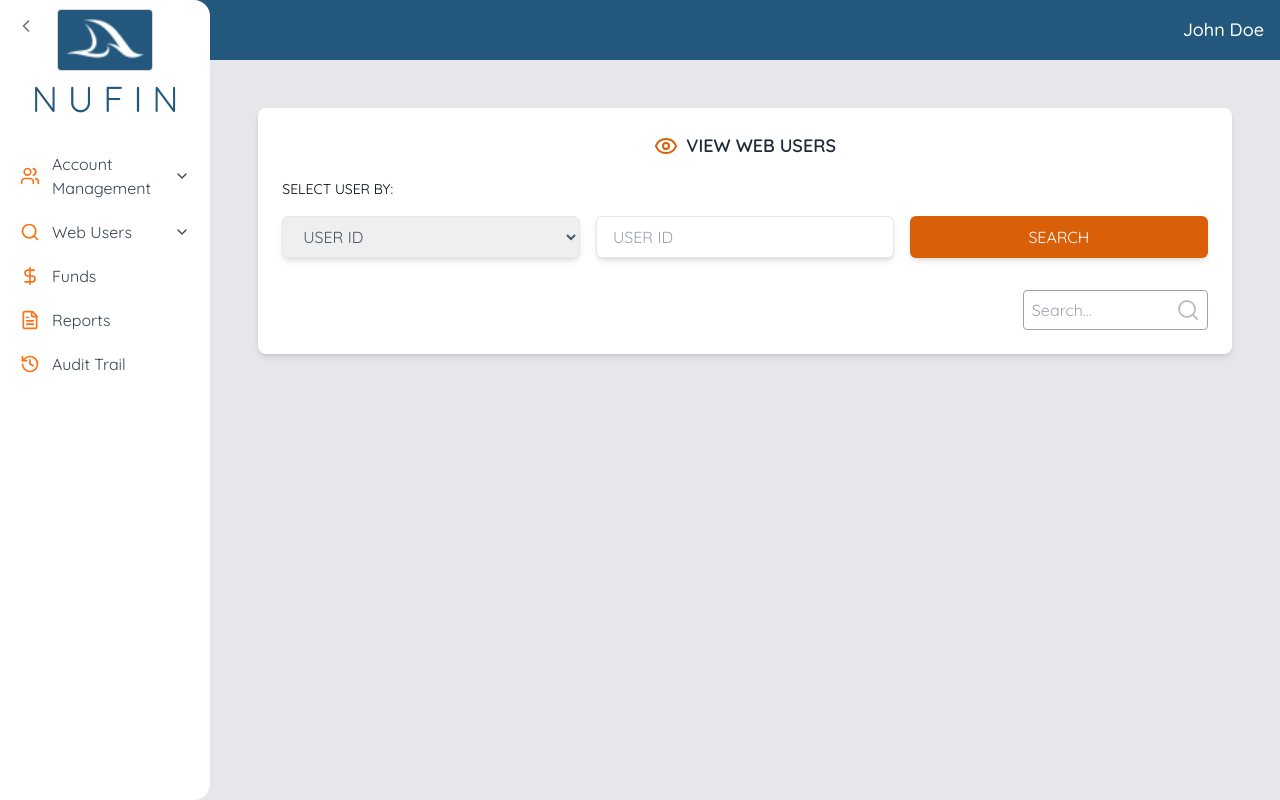
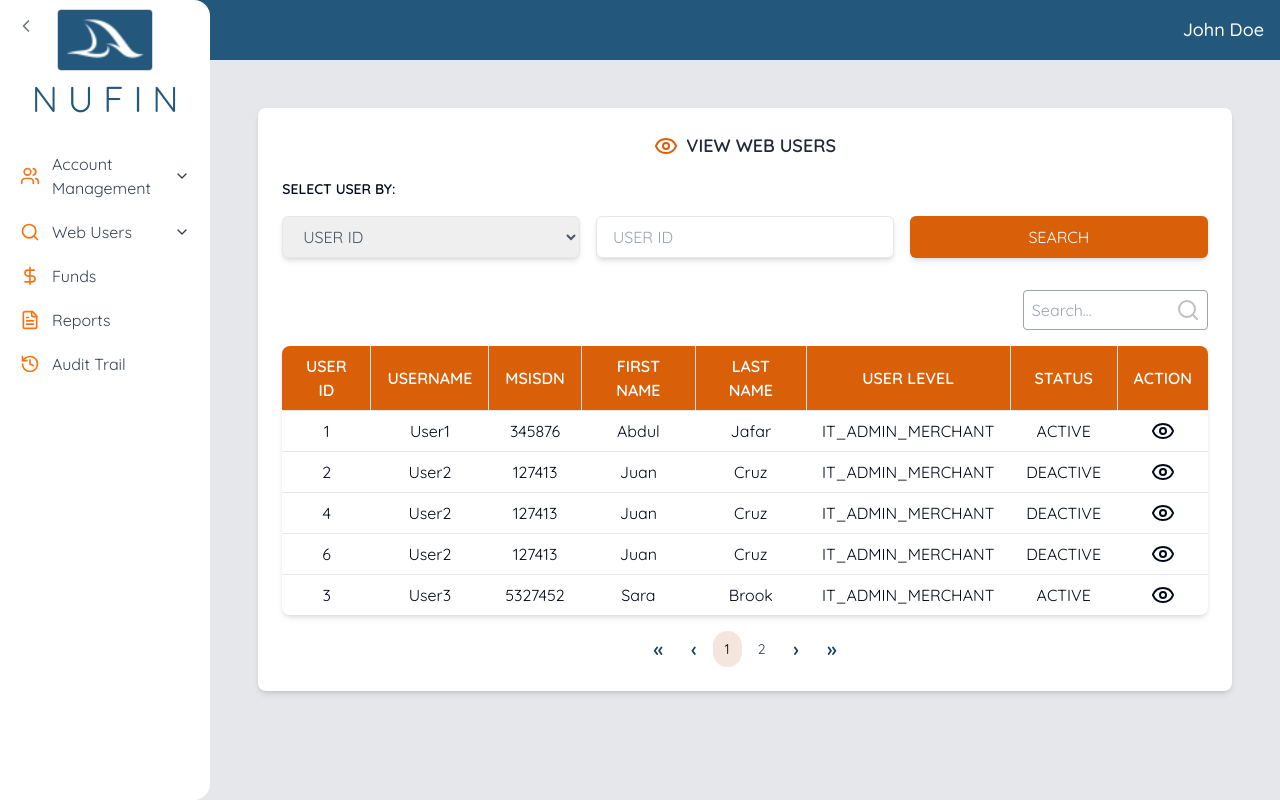
Before and after one commit to JayrTlcfzc/MerchantGUI, a React (Vite) app: page /web-users/view-web-users in a window 1280 px wide. Built offline with nearby package versions, Linux system fonts and the light colour scheme.

Commit message:
Update viewWebUsers.jsx

```diff
--- a/src/pages/WebUsers/viewWebUsers.jsx
+++ b/src/pages/WebUsers/viewWebUsers.jsx
@@ -5,10 +5,74 @@ import { Eye, Search, X } from "lucide-react";
 const viewWebUsers = () => {
     const [selectUserBy, setSelectUserBy] = useState("USER ID");
     const [searchInput, setSearchInput] = useState('');
+    const [currentPage, setCurrentPage] = useState(1);
+    const [itemsPerPage] = useState(5);
+    const [sortConfig, setSortConfig] = useState({ key: "firstname", direction: "ascending" });
+
+		const data = [
+			{ userid: 1, username: "User1", msisdn: 345876, firstname: "Abdul",lastname: "Jafar", userlevel: "IT_ADMIN_MERCHANT", status: "ACTIVE" },
+			{ userid: 2, username: "User2", msisdn: 127413, firstname: "Juan",lastname: "Cruz", userlevel: "IT_ADMIN_MERCHANT", status: "DEACTIVE" },
+			{ userid: 3, username: "User3", msisdn: 5327452, firstname: "Sara",lastname: "Brook", userlevel: "IT_ADMIN_MERCHANT", status: "ACTIVE" },
+			{ userid: 4, username: "User2", msisdn: 127413, firstname: "Juan",lastname: "Cruz", userlevel: "IT_ADMIN_MERCHANT", status: "DEACTIVE" },
+			{ userid: 5, username: "User3", msisdn: 5327452, firstname: "Sara",lastname: "Brook", userlevel: "IT_ADMIN_MERCHANT", status: "ACTIVE" },
+			{ userid: 6, username: "User2", msisdn: 127413, firstname: "Juan",lastname: "Cruz", userlevel: "IT_ADMIN_MERCHANT", status: "DEACTIVE" },
+			{ userid: 7, username: "User3", msisdn: 5327452, firstname: "Sara",lastname: "Brook", userlevel: "IT_ADMIN_MERCHANT", status: "ACTIVE" },
+			];
 
     const handleInputChange = (e) => {
         setSelectUserBy(e.target.value);
-      };
+    };
+
+    const handleSearch = (e) => {
+        setSearchInput(e.target.value);
+    };
+
+    const sortedData = [...data].sort((a, b) => {
+    if (a[sortConfig.key] < b[sortConfig.key]) {
+        return sortConfig.direction === "ascending" ? -1 : 1;
+    }
+    if (a[sortConfig.key] > b[sortConfig.key]) {
+        return sortConfig.direction === "ascending" ? 1 : -1;
+    }
+    return 0;
+    });
+
+    const filteredData = sortedData.filter((item) =>
+        Object.values(item).some((val) =>
+          String(val).toLowerCase().includes(searchInput.toLowerCase())
+    ));
+
+    const indexOfLastItem = currentPage * itemsPerPage;
+  const indexOfFirstItem = indexOfLastItem - itemsPerPage;
+  const currentItems = filteredData.slice(indexOfFirstItem, indexOfLastItem);
+
+  const paginate = (pageNumber) => setCurrentPage(pageNumber);
+
+  const requestSort = (key) => {
+    let direction = "ascending";
+    if (sortConfig.key === key && sortConfig.direction === "ascending") {
+      direction = "descending";
+    }
+    setSortConfig({ key, direction });
+  };
+
+  const totalPages = Math.ceil(filteredData.length / itemsPerPage);
+
+  const renderPageNumbers = () => {
+    const pageNumbers = [];
+    for (let i = 1; i <= totalPages; i++) {
+      pageNumbers.push(
+        <button
+          key={i}
+          onClick={() => paginate(i)}
+          className={`px-3 py-1 mx-1 rounded-full text-sm ${currentPage === i ? 'bg-[#F4E6DC] text-black' : 'bg-transparent text-gray-700'}`}
+        >
+          {i}
+        </button>
+      );
+    }
+    return pageNumbers;
+  };
 
   return (
     <div className="min-h-screen bg-gray-200 p-8">
@@ -21,7 +85,7 @@ const viewWebUsers = () => {
             {/* Search User */}
             <div className="flex flex-col gap-4 mb-4">
                 <div>
-                    <label className='text-sm'>SELECT USER BY:</label>
+                    <label className='text-sm font-semibold'>SELECT USER BY:</label>
                 </div>
 
                 <div className='flex gap-4 mb-4'>
@@ -46,11 +110,11 @@ const viewWebUsers = () => {
                 </div>
             </div>
 
-            <div className='relative flex justify-end'>
+            <div className='relative flex justify-end mb-4'>
                 <input
                     type='text'
                     value={searchInput}
-                    onChange={(e) => setSearchInput(e.target.value)}
+                    onChange={handleSearch}
                     placeholder='Search...'
                     className='w-1/5 h-10 border border-gray-400 rounded p-2 focus:outline-none focus:ring-1 focus:ring-[#23587C]' />
                     {!searchInput ? (
@@ -64,6 +128,96 @@ const viewWebUsers = () => {
                             className='absolute right-2 top-1/2 -translate-y-1/2' />) }
             </div>
 
+            <div>
+                {/* Table Content */}
+                <table className='min-w-full divide-y table-auto border-collapse rounded-lg shadow overflow-hidden shadow-md' >
+                    <thead className="rounded bg-[#D95F08] text-white">
+                        <tr className="divide-x divide-gray-200">
+                            <th className="px-4 py-2 cursor-pointer" onClick={() => requestSort("userid")}>
+                                USER ID
+                            </th>
+                            <th className="px-4 py-2 cursor-pointer" onClick={() => requestSort("username")}>
+                                USERNAME
+                            </th>
+                            <th className="px-4 py-2 cursor-pointer" onClick={() => requestSort("msisdn")}>
+                                MSISDN
+                            </th>
+                            <th className="px-4 py-2 cursor-pointer" onClick={() => requestSort("firstname")}>
+                                FIRST NAME
+                            </th>
+                            <th className="px-4 py-2 cursor-pointer" onClick={() => requestSort("lastname")}>
+                                LAST NAME
+                            </th>
+                            <th className="px-4 py-2 cursor-pointer" onClick={() => requestSort("username")}>
+                                USER LEVEL
+                            </th>
+                            <th className="px-4 py-2 cursor-pointer" onClick={() => requestSort("status")}>
+                                STATUS
+                            </th>
+                            <th className="px-4 py-2">
+                                ACTION
+                            </th>
+                        </tr>
+                    </thead>
+
+										<tbody className="text-center divide-y divide-gray-200">
+											{currentItems.length > 0 ? (
+												currentItems.map((item, index) => (
+													<tr key={index} className="">
+														<td className="px-4 py-2 whitespace-nowrap">{item.userid}</td>
+														<td className="px-4 py-2">{item.username}</td>
+														<td className="px-4 py-2">{item.msisdn}</td>
+														<td className="px-4 py-2">{item.firstname}</td>
+														<td className="px-4 py-2">{item.lastname}</td>
+														<td className="px-4 py-2">{item.userlevel}</td>
+														<td className="px-4 py-2">{item.status}</td>
+														<td className='px-4 py-2 flex justify-center h-full cursor-pointer'><Eye className='hover:text-[#D95F08]' /></td>
+													</tr>
+												))
+											) : (
+												<tr>
+													<td colSpan="8" className="px-4 py-2 border text-center">
+														No results found
+													</td>
+												</tr>
+											)}
+										</tbody>
+                </table>
+								{/* PAGINATION */}
+								<div className="flex justify-center mt-4 space-x-1">
+
+									<button
+										onClick={() => paginate(1)}
+										className="px-3 py-1 bg-none text-xl text-[#19405A] font-bold"
+										disabled={currentPage === 1}
+									>
+										«
+									</button>
+									<button
+										onClick={() => paginate(currentPage - 1)}
+										className="px-3 py-1 bg-none text-xl text-[#19405A] font-bold"
+										disabled={currentPage === 1}
+									>
+										‹
+									</button>
+									{renderPageNumbers()}
+									<button
+										onClick={() => paginate(currentPage + 1)}
+										className="px-3 py-1 bg-none text-xl text-[#19405A] font-bold"
+										disabled={currentPage === totalPages}
+									>
+										›
+									</button>
+									<button
+										onClick={() => paginate(totalPages)}
+										className="px-3 py-1 bg-none text-xl text-[#19405A] font-bold"
+										disabled={currentPage === totalPages}
+									>
+										»
+									</button>
+        				</div>
+            </div>
+
         </div>
 
     </div>
```
